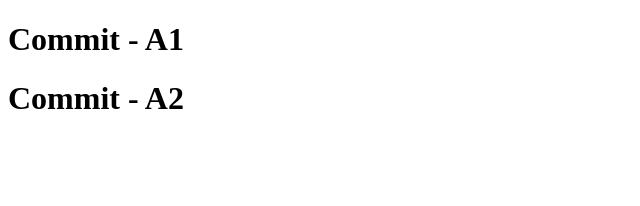
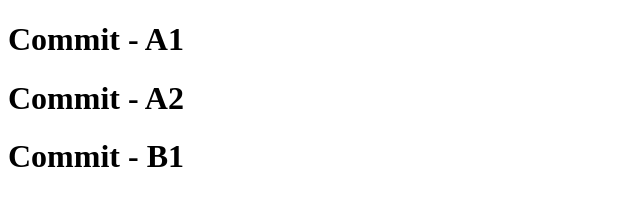
Before and after one commit to hoanntf9/git-course, a plain HTML site: page index.html in a window 1280 px wide. Shown: the whole page, without its empty margins (0-640 px from the left). Drawn offline with Linux system fonts and the light colour scheme.

Commit message:
Commit - B1

```diff
--- a/index.html
+++ b/index.html
@@ -10,6 +10,9 @@
 <body>
   <h1>Commit - A1</h1>
   <h1>Commit - A2</h1>
+
+  <h1>Commit - B1</h1>
+
 </body>
 
 </html>
```
